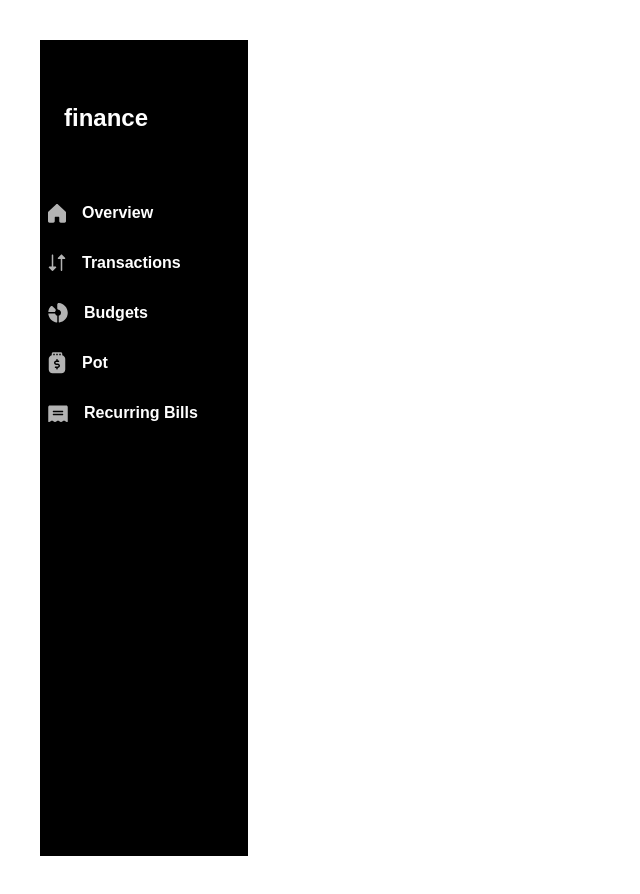
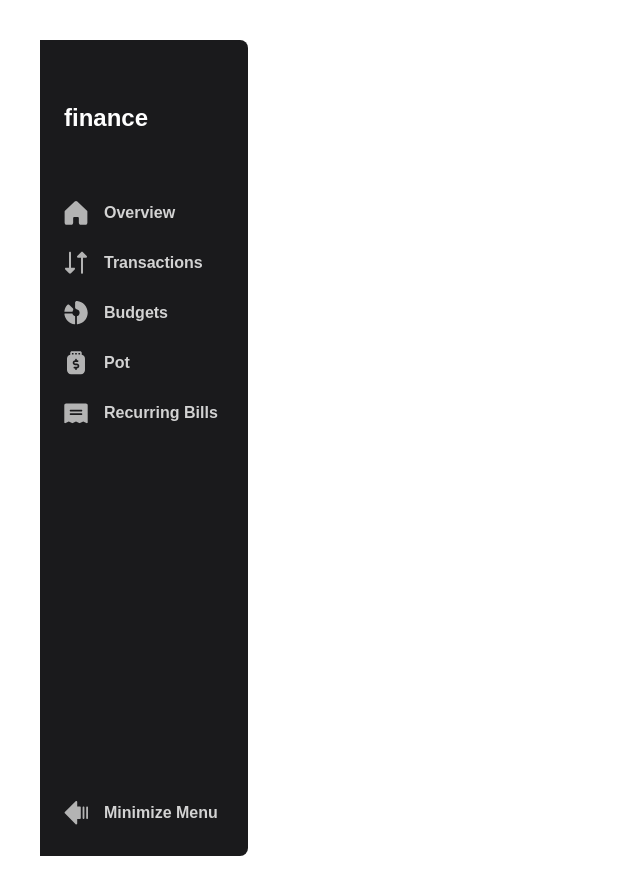
Before and after one commit to maxirama/personal-finance-management, a React (Vite) app: page / in a window 1280 px wide. Shown: the whole page, without its empty margins (0-640 px from the left). Built offline with nearby package versions, Linux system fonts and the light colour scheme; a web font is replaced by a local one.

Commit message:
feat: advances on sidebar.

```diff
--- a/src/components/MenuItem/index.tsx
+++ b/src/components/MenuItem/index.tsx
@@ -8,7 +8,7 @@ interface IMenuItemProps {
 const MenuItem: React.FC<IMenuItemProps> = ({ icon, item }: IMenuItemProps) => {
   return (
     <div className="menu-item">
-      <img src={icon} />
+      <img className="sidebar-icon" src={icon} />
       <p>{item}</p>
     </div>
   );
--- a/src/components/MenuItem/styles/index.css
+++ b/src/components/MenuItem/styles/index.css
@@ -5,4 +5,23 @@
     align-items: center;
     gap: 16px;
     font-weight: bold;
+    margin-left: 16px;
 }
+
+
+.menu-item :hover {
+    color: white;
+}
+
+.sidebar-icon {
+    width: 24px;
+    height: 24px;
+    filter: grayscale(100%); /* Optional: Makes the icons grayscale */
+    transition: filter 0.3s ease, transform 0.3s ease; /* Smooth transition */
+}
+
+/* Hover state for icon */
+.sidebar-icon:hover {
+    filter: none; /* Removes grayscale to highlight the icon */
+    transform: scale(1.1); /* Slightly enlarges the icon */
+}
--- a/src/components/Sidebar/index.tsx
+++ b/src/components/Sidebar/index.tsx
@@ -5,6 +5,7 @@ import TransactionsLogo from "../../assets/images/icon-nav-transactions.svg";
 import BudgetLogo from "../../assets/images/icon-nav-budgets.svg";
 import PotLogo from "../../assets/images/icon-nav-pots.svg";
 import RecurringBillsLogo from "../../assets/images/icon-nav-recurring-bills.svg";
+import MinimizeMenuLogo from "../../assets/images/icon-minimize-menu.svg";
 import MenuItem from "../MenuItem";
 
 const Sidebar = () => {
@@ -31,6 +32,9 @@ const Sidebar = () => {
       {SidebarItems.map((item) => (
         <MenuItem item={item.description} icon={item.icon} />
       ))}
+      <span className="toggle-menu-item">
+        <MenuItem item={"Minimize Menu"} icon={MinimizeMenuLogo} />
+      </span>
     </aside>
   );
 };
--- a/src/components/Sidebar/styles/index.css
+++ b/src/components/Sidebar/styles/index.css
@@ -5,18 +5,26 @@
 }
 
 svg {
-  color: black;
+  color: slategray;
 }
 
 .sidebar-container {
   display: flex;
   flex-direction: column;
   width: auto;
-    color: white;
-    background-color: black;
+  color: lightgray;
+  background-color: #1A1A1C;
   width: 15vw;
   height: 100vh;
   padding: 8px;
+  border-top-right-radius: 8px;
+  border-bottom-right-radius: 8px;
+}
+
+.toggle-menu-item {
+    display: flex;
+    flex-direction: column-reverse;
+    height: 50vh;
 }
 
 h5 {
@@ -25,4 +33,5 @@ h5 {
   display: flex;
   width: auto;
   padding: 16px;
+  color: white;
 }
--- a/src/index.css
+++ b/src/index.css
@@ -1,5 +1,6 @@
 * {
   font-family: "PublicSans", sans-serif;
+  padding: 0px;
 }
 
 @font-face {
@@ -22,8 +23,7 @@
 
 @font-face {
   font-family: "PublicSansBold";
-  src: url("../src/assets/fonts/static/PublicSans-Bold.ttf")
-    format("truetype");
-    font-weight: normal;
-    font-style: bold;
+  src: url("../src/assets/fonts/static/PublicSans-Bold.ttf") format("truetype");
+  font-weight: normal;
+  font-style: bold;
 }
```
Lines whose indentation alone changed are shown as unchanged.
